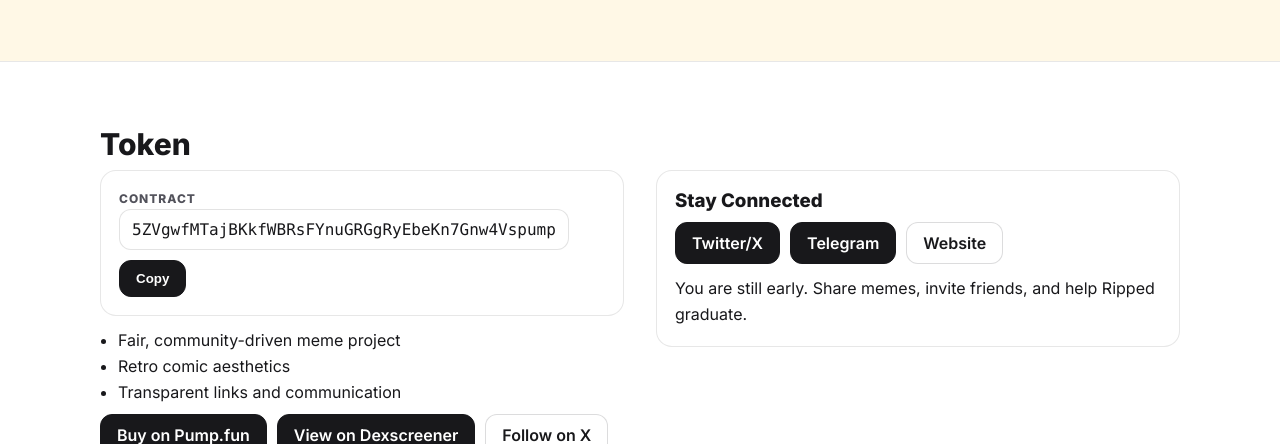
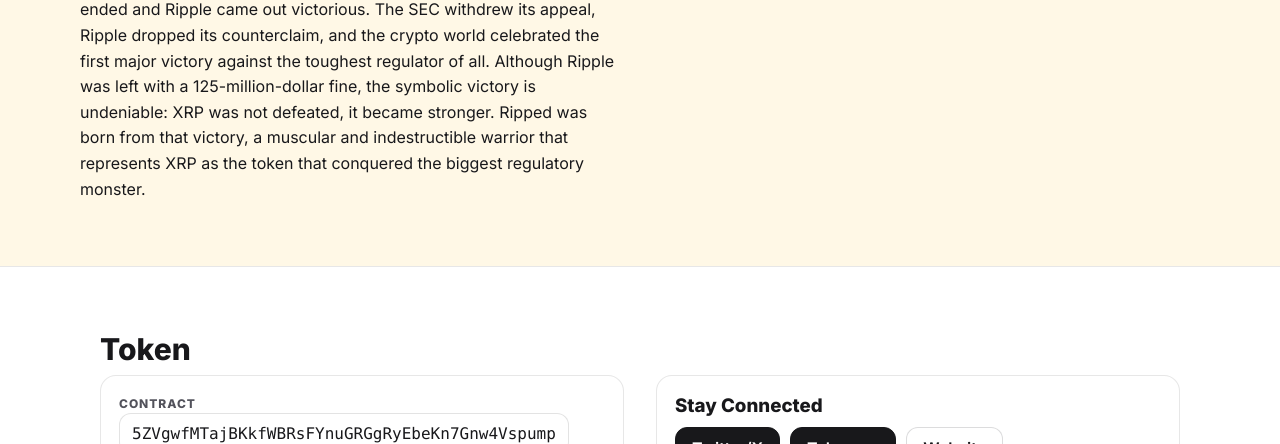
Before and after one commit to edcames/Ripped-site, a plain HTML site: page index.html in a window 1280 px wide. Shown: the part 656-1100 px from the top of the page. Drawn offline with Linux system fonts and the light colour scheme.

Commit message:
Update index.html

```diff
--- a/index.html
+++ b/index.html
@@ -59,7 +59,7 @@
     <div class="grid-2">
       <div>
         <h2>Born from Victory</h2>
-        <p>Ripped represents XRP’s resilience after beating the toughest regulator in the game. Built by and for the community — retro style, modern memes.</p>
+        <p>For almost five years, Ripple fought against the most feared monster in the crypto industry: the SEC. While other projects surrendered, XRP resisted every blow and remained standing. On August 22, the battle ended and Ripple came out victorious. The SEC withdrew its appeal, Ripple dropped its counterclaim, and the crypto world celebrated the first major victory against the toughest regulator of all. Although Ripple was left with a 125-million-dollar fine, the symbolic victory is undeniable: XRP was not defeated, it became stronger. Ripped was born from that victory, a muscular and indestructible warrior that represents XRP as the token that conquered the biggest regulatory monster.</p>
       </div>
       <div>
         <h2>Meme Rivalry</h2>
```
